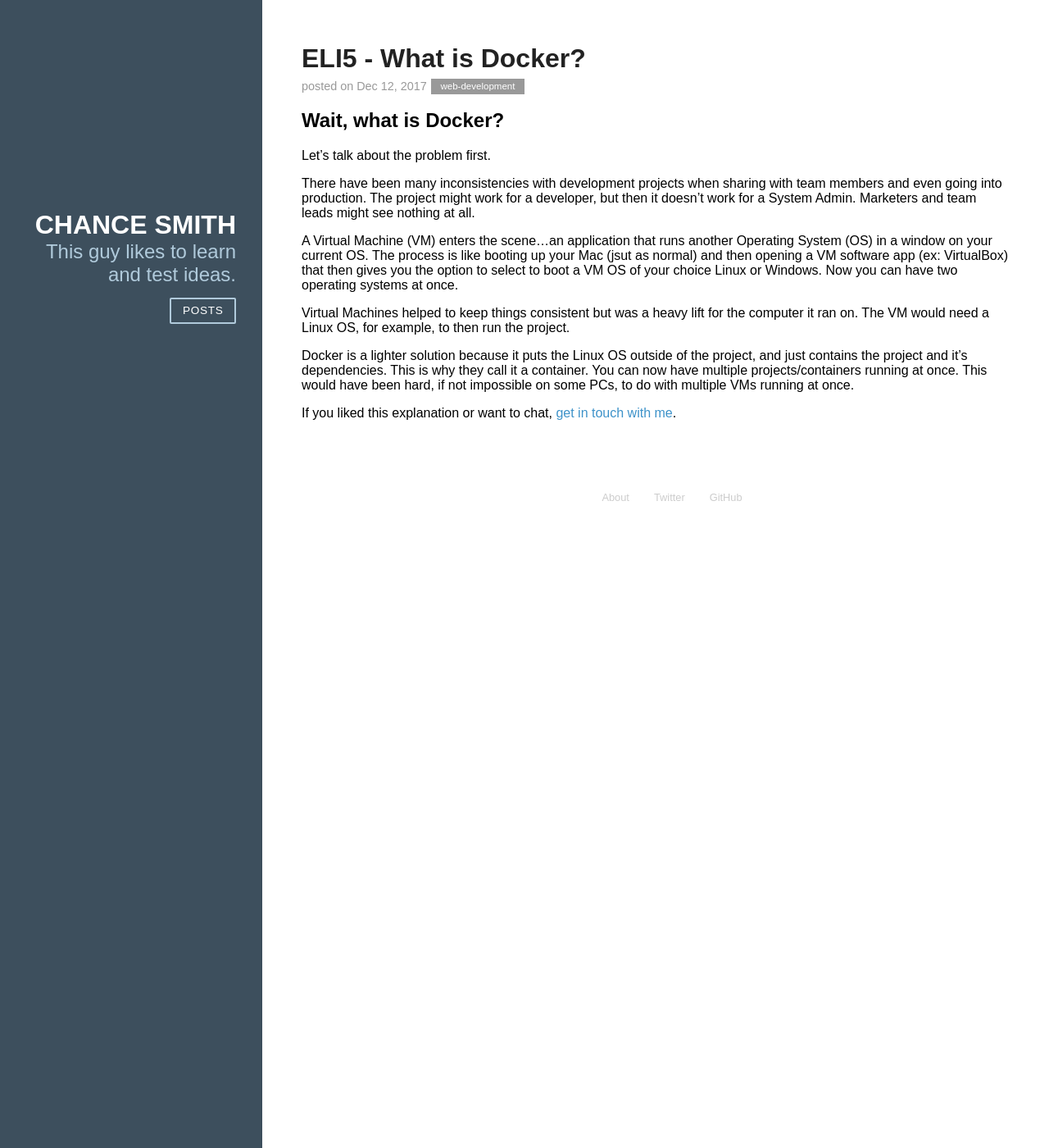
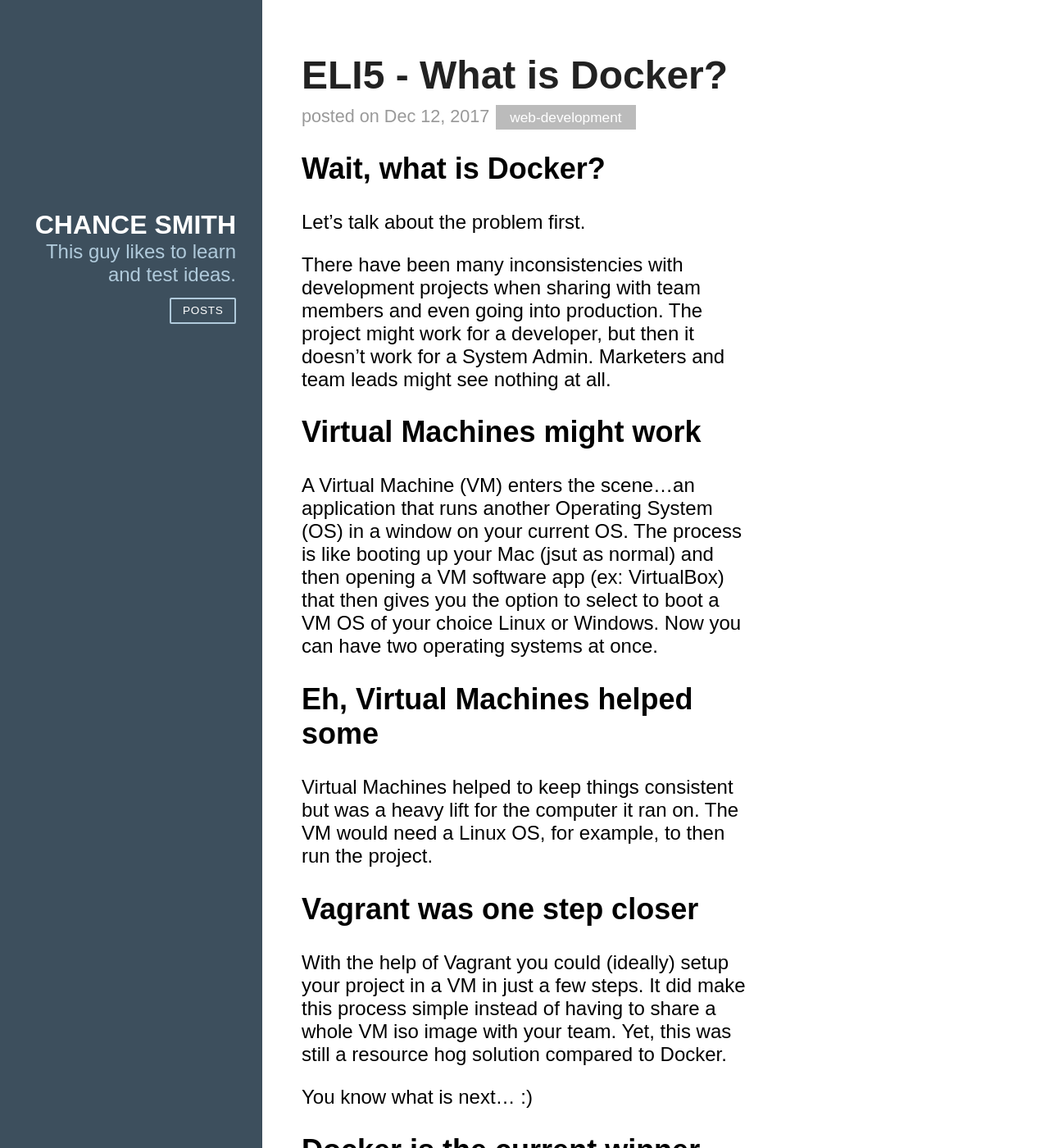
Before and after one commit to chancesmith/chance-smith-blog, a Jekyll site: the page built from _posts/2017-12-12-eli5-what-is-docker.markdown, in a window 1280 px wide and 1400 px high. Shown: the whole window at 82% size. Built offline with Jekyll 4.4.1, drawn with Linux system fonts in a browser that asks for light colours; some of the changed text lies outside the part shown.

Commit message:
adds fast site post, update layout right col, up the font-size

```diff
--- a/_layouts/default.html
+++ b/_layouts/default.html
@@ -8,7 +8,7 @@
     <div id="layout" class="pure-g">
         {% include sidebar.html %}
 
-        <div class="content pure-u-1 pure-u-md-3-4">
+        <div class="content pure-u-1 pure-u-md-1-2">
             <div>
                 {{ content }}
 
--- a/_posts/2017-12-12-eli5-what-is-docker.markdown
+++ b/_posts/2017-12-12-eli5-what-is-docker.markdown
@@ -5,16 +5,27 @@ date: '2017-12-12 18:00:24'
 tags:
 - web-development
 ---
-
 ## Wait, what is Docker?
 Let's talk about the problem first.
 
 There have been many inconsistencies with development projects when sharing with team members and even going into production. The project might work for a developer, but then it doesn't work for a System Admin. Marketers and team leads might see nothing at all.
 
+## Virtual Machines might work
 A Virtual Machine (VM) enters the scene...an application that runs another Operating System (OS) in a window on your current OS. The process is like booting up your Mac (jsut as normal) and then opening a VM software app (ex: VirtualBox) that then gives you the option to select to boot a VM OS of your choice Linux or Windows. Now you can have two operating systems at once.
 
+## Eh, Virtual Machines helped some
 Virtual Machines helped to keep things consistent but was a heavy lift for the computer it ran on. The VM would need a Linux OS, for example, to then run the project.
 
+## Vagrant was one step closer
+With the help of Vagrant you could (ideally) setup your project in a VM in just a few steps. It did make this process simple instead of having to share a whole VM iso image with your team. Yet, this was still a resource hog solution compared to Docker.
+
+You know what is next... :)
+
+## Docker is the current winner
 Docker is a lighter solution because it puts the Linux OS outside of the project, and just contains the project and it's dependencies. This is why they call it a container. You can now have multiple projects/containers running at once. This would have been hard, if not impossible on some PCs, to do with multiple VMs running at once.
 
+## Give Docker a shot (tutorial)
+Dip your toes into the watcher next to the Docker barge.
+https://medium.freecodecamp.org/a-beginner-friendly-introduction-to-containers-vms-and-docker-79a9e3e119b
+
 If you liked this explanation or want to chat, [get in touch with me](https://twitter.com/Chance_Smith).
--- a/_sass/_blog.scss
+++ b/_sass/_blog.scss
@@ -91,6 +91,7 @@ h3 {
 
 .post {
     padding-bottom: 2em;
+    font-size: 1.5em;
 }
 .post-title {
     font-size: 2em;
@@ -117,7 +118,7 @@ h3 {
     margin: 0 0.1em;
     padding: 0.3em 1em;
     color: #fff;
-    background: #999;
+    background: #bbb;
     font-size: 80%;
 }
 
```
Also changed, not shown: _drafts/2017-12-13-fast-sites-and-trimming-bloat.markdown (deleted, +0 -29 lines), _posts/2017-12-13-fast-sites-and-trimming-bloat.markdown (added, +42 -0 lines).
